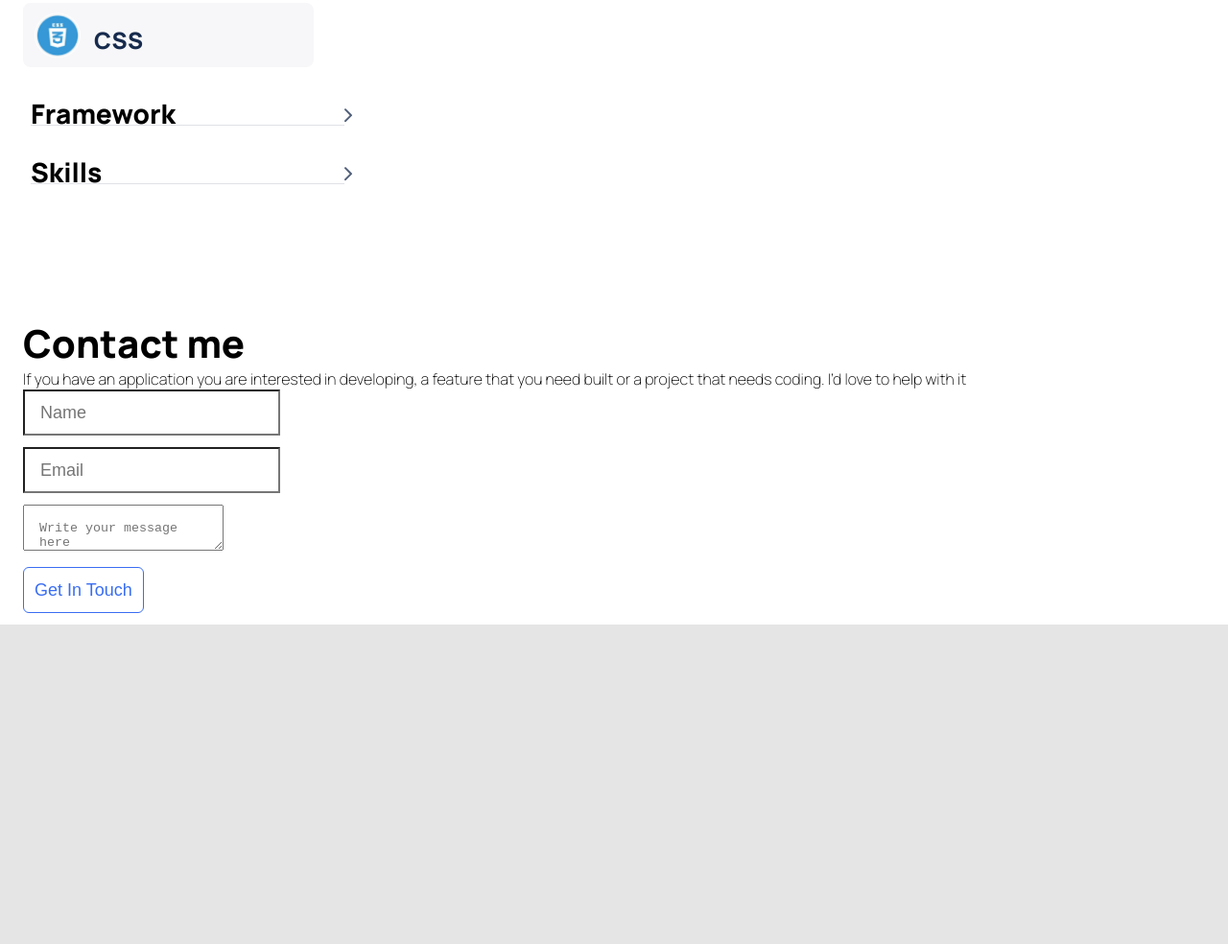
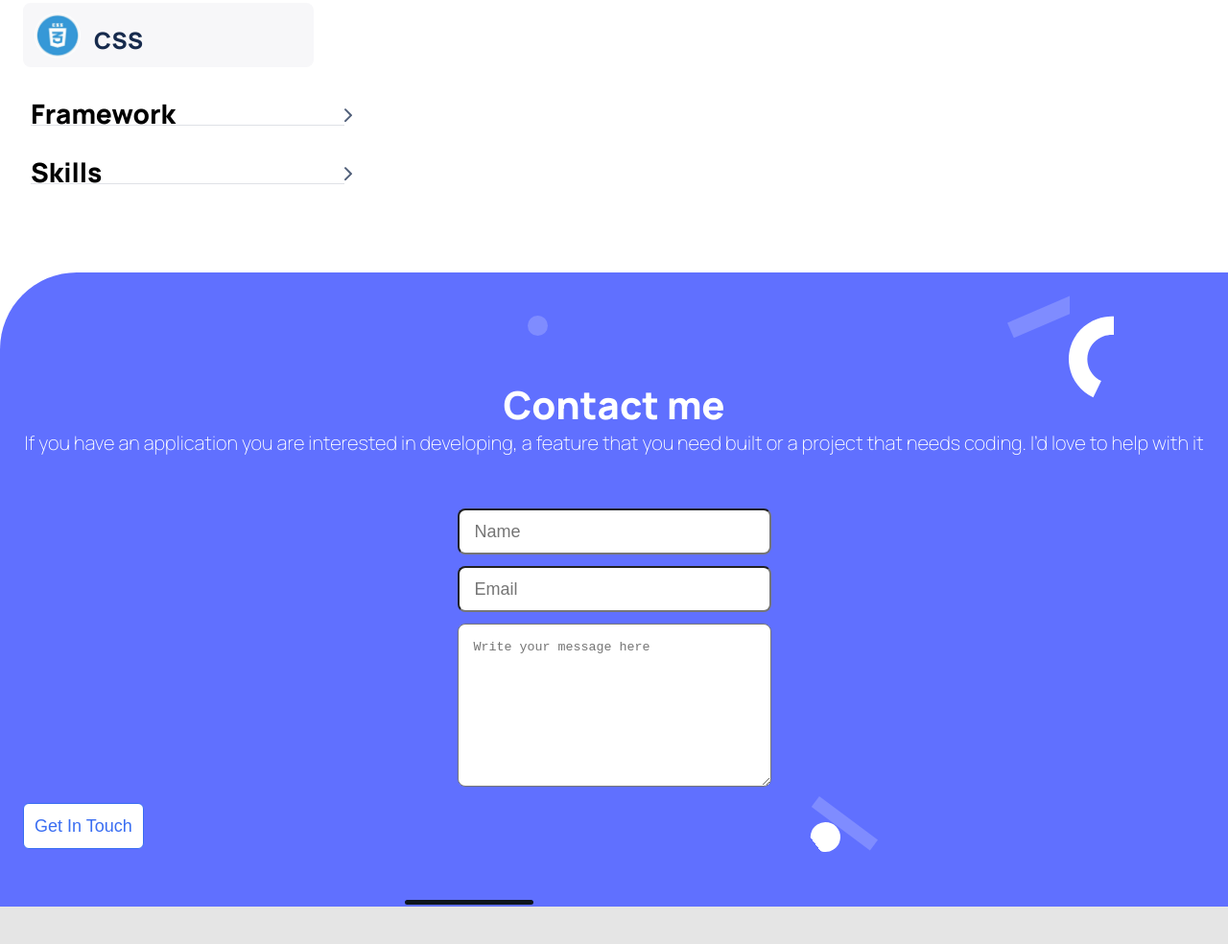
Before and after one commit to rotimiazeez/my-portfolio, a website: page index.html in a window 1280 px wide. Shown: the part 3890-4874 px from the top of the page at 96% size. Before the commit the page ends 4541 px from the top, so only its background shows below. Drawn offline with Linux system fonts and the light colour scheme.

Commit message:
feat: Add styles to contact form

```diff
--- a/css/style.css
+++ b/css/style.css
@@ -38,6 +38,10 @@ body {
 
 .font-size-24 {
   font-size: 24px;
+}
+
+.font-size-20 {
+  font-size: 20px;
 }
 
 .font-size-18 {
@@ -88,6 +92,10 @@ body {
   font-weight: 400;
 }
 
+.width-327 {
+  width: 327px;
+}
+
 .width-65 {
   width: 65px;
 }
@@ -116,6 +124,10 @@ body {
   height: 48px;
 }
 
+.height-170 {
+  height: 170px;
+}
+
 .height-100 {
   height: 100%;
 }
@@ -126,6 +138,10 @@ body {
 
 .line-height-44 {
   line-height: 44px;
+}
+
+.line-height-28 {
+  line-height: 28px;
 }
 
 .line-height-27 {
@@ -188,8 +204,20 @@ a {
   background: #ebebff;
 }
 
+.background-dblue {
+  background: #6070ff;
+}
+
+.powder-blue {
+  color: #7f8cff;
+}
+
 .blue {
   color: #396df2;
+}
+
+.white {
+  color: #fff;
 }
 
 .dodgerblue {
@@ -212,14 +240,16 @@ a {
   color: #7a869a;
 }
 
-.hover:hover {
-  opacity: 0.5;
-  border: 1px solid #7a869a;
-  color: #7a869a;
+.align-center {
+  align-items: center;
 }
 
-.align-center {
-  align-items: center;
+.text-align-start {
+  text-align: start;
+}
+
+.text-al-center {
+  text-align: center;
 }
 
 .wrap {
@@ -232,6 +262,10 @@ a {
 
 .d-block {
   display: block;
+}
+
+.d-grid {
+  display: grid;
 }
 
 .flex-row {
@@ -274,12 +308,20 @@ a {
   padding-top: 2.5em;
 }
 
+.pad-top-4em {
+  padding-top: 4em;
+}
+
+.pad-top-7em {
+  padding-top: 7em;
+}
+
 .pad-bottom-30 {
   padding-bottom: 30px;
 }
 
-.pad-top-7em {
-  padding-top: 7em;
+.pad-bottom-3em {
+  padding-bottom: 3.5em;
 }
 
 .pad-bottom-2em {
@@ -300,6 +342,10 @@ a {
 
 .pad-left-7 {
   padding-left: 7px;
+}
+
+.pad-left-44 {
+  padding-left: 44%;
 }
 
 .margin-left-6 {
@@ -350,6 +396,10 @@ a {
   margin-top: 28px;
 }
 
+.margin-top-3em {
+  margin-top: 3em;
+}
+
 .margin-top-6em {
   margin-top: 6em;
 }
@@ -362,12 +412,20 @@ a {
   margin-bottom: 12px;
 }
 
+.margin-bottom-2em {
+  margin-bottom: 2.5em;
+}
+
 .pad-22 {
   padding: 12px 22px;
 }
 
 .pad-24 {
   padding: 12px 24px;
+}
+
+.pad-24-0 {
+  padding: 12px 24px 60px;
 }
 
 .pad-0 {
@@ -390,8 +448,16 @@ a {
   border-radius: 7px;
 }
 
+.border-radius-8 {
+  border-radius: 8px;
+}
+
 .border-bottom-radius-5e {
   border-bottom-left-radius: 5em;
+}
+
+.border-top-radius-5e {
+  border-top-left-radius: 5em;
 }
 
 .background-no-repeat {
@@ -565,3 +631,51 @@ a {
   right: 12px;
   top: calc(50% - 24px / 2 - 0.36px);
 }
+
+.rectangle-4-down {
+  background-image: url("/assets/Rectangle-4-down.svg");
+  width: 67.02px;
+  height: 66.58px;
+  left: 82%;
+  top: 12%;
+}
+
+.ellipse-3-down {
+  background-image: url("/assets/Ellipse-3-down.svg");
+  width: 47px;
+  height: 105px;
+  left: 87%;
+  top: 15%;
+}
+
+.ellipse-12-down {
+  background-image: url("/assets/Ellipse-12-down.svg");
+  width: 24.14px;
+  left: 43%;
+  top: 15%;
+}
+
+.ellipse-5-down {
+  background-image: url("/assets/Ellipse-5-down.svg");
+  width: 35px;
+  height: 4%;
+  left: 66%;
+  top: 88%;
+  transform: rotate(52.97deg);
+}
+
+.rectangle-7-down {
+  background-image: url("/assets/Rectangle-7-down.svg");
+  width: 18%;
+  height: 8%;
+  left: 66%;
+  top: 84%;
+}
+
+.indicator {
+  background-image: url("/assets/Shape.svg");
+  width: 36%;
+  height: 1%;
+  left: 33%;
+  top: 99%;
+}
--- a/index.html
+++ b/index.html
@@ -263,8 +263,9 @@
         <div class="p-absl ellipse-12-down background-no-repeat height-100"></div>
         <div class="p-absl ellipse-5-down background-no-repeat"></div>
         <div class="p-absl rectangle-7-down background-no-repeat"></div>
+        <div class="p-absl indicator background-no-repeat"></div>
 
-        <section class="background-dblue border-top-radius-5e pad-24 text-al-center d-flex flex-column">
+        <section class="background-dblue border-top-radius-5e pad-24-0 text-al-center d-flex flex-column">
             <h5 class="font-weight-700 font-size-40 line-height-52 white pad-top-2em">Contact me</h5>
             <p class="font-weight-400 font-size-20 line-height-28 white">
                 If you have an application you are interested in developing, a feature that you need built or a project
```
Also changed, not shown: assets/Shape.svg (added).
